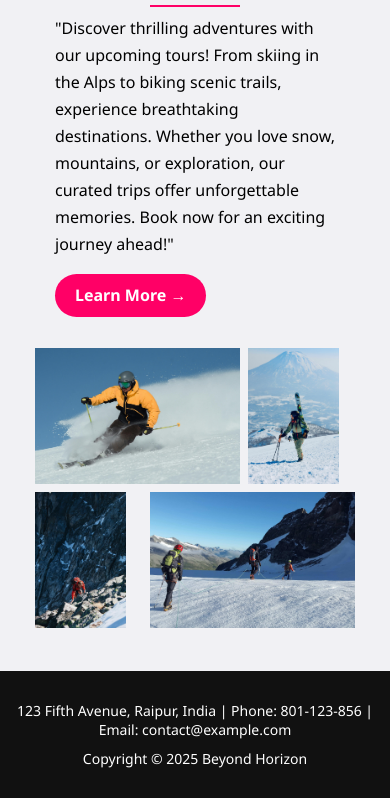
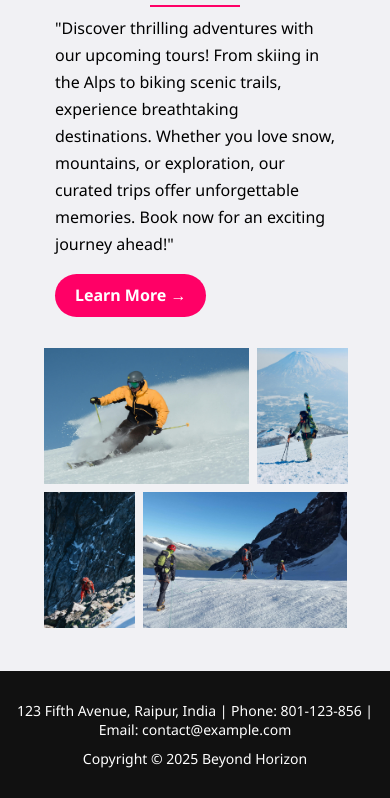
Before and after one commit to anjalihedaoo18/beyond-horizon, a plain HTML site: page index.html in a window 390 px wide. Shown: the part 2033-2831 px from the top of the page. Drawn offline with Linux system fonts and the light colour scheme.

Commit message:
new changes

```diff
--- a/Stylesheets/style.css
+++ b/Stylesheets/style.css
@@ -496,7 +496,7 @@ footer {
     }
     .grid1,
     .grid2 {
-        max-width: 322px;
+        max-width: 302px;
     }
     .tourcontent {
         padding:0 20px 15px 20px;
```
